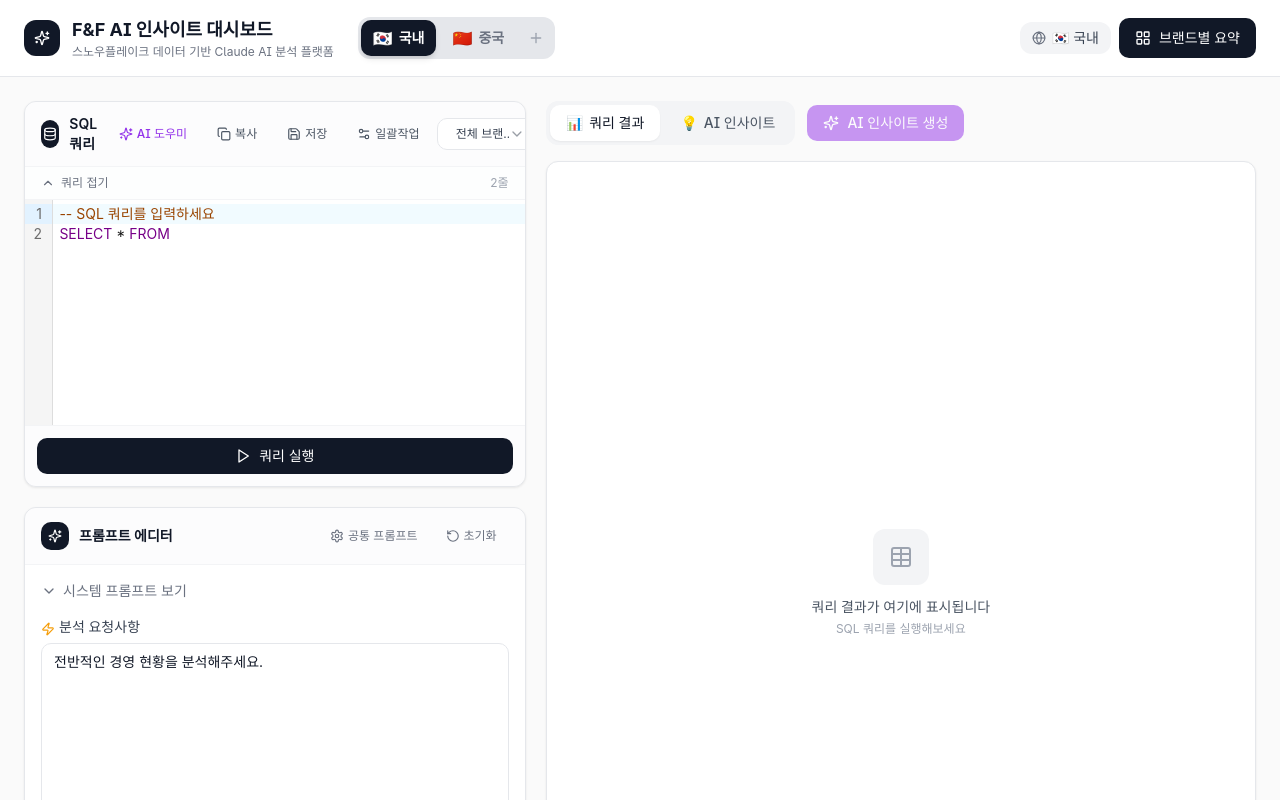
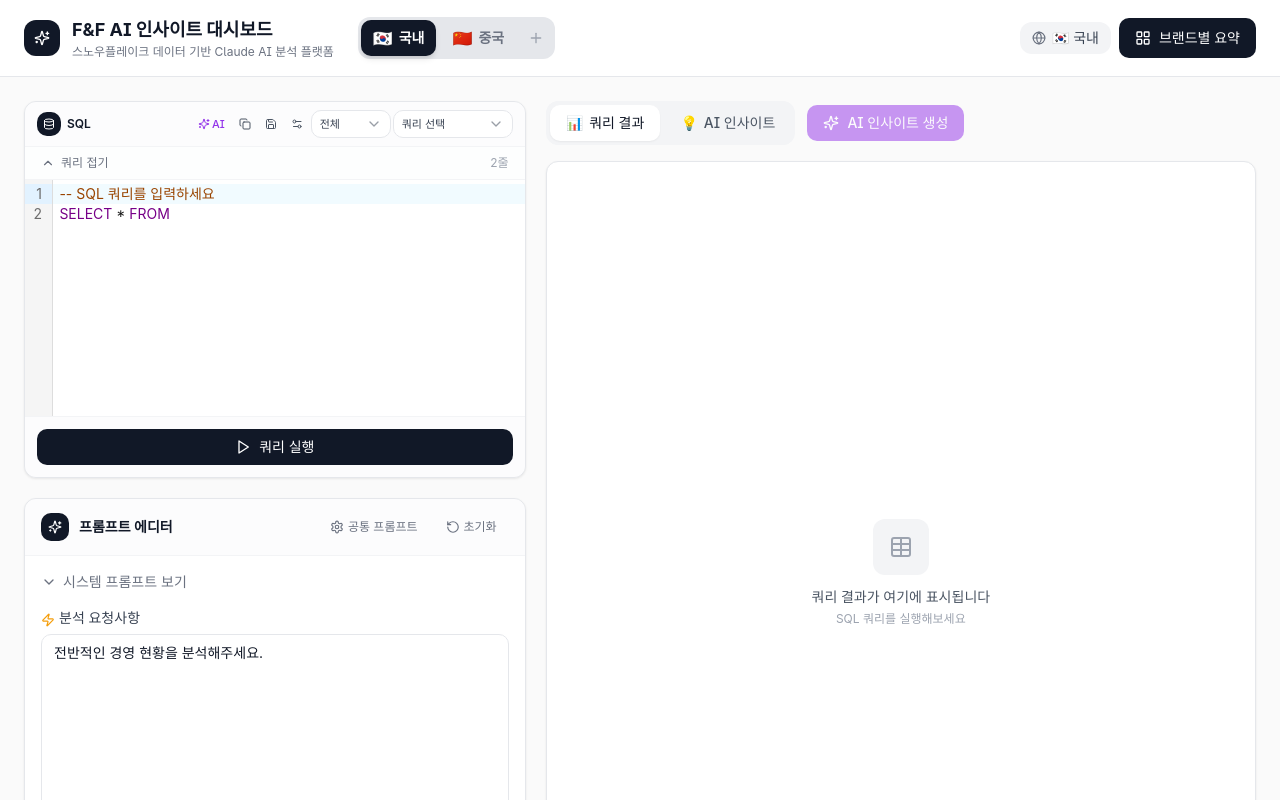
Before and after one commit to sollji87/fnf_ai_insight, a Next.js app: page / in a window 1280 px wide. Shown: the top 800 px of the page. Built offline with nearby package versions, Linux system fonts and the light colour scheme; a web font is replaced by a local one.

Commit message:
style: compact SQL editor header layout to prevent overflow
Co-authored-by: Cursor <cursoragent@cursor.com>

```diff
--- a/src/components/dashboard/SqlEditor.tsx
+++ b/src/components/dashboard/SqlEditor.tsx
@@ -500,49 +500,42 @@ export function SqlEditor({ onQueryResult, isLoading, setIsLoading, region = 'do
   return (
     <div className="flex flex-col h-full rounded-xl bg-white border border-gray-200 overflow-hidden card-shadow relative">
       {/* Header */}
-      <div className="flex items-center justify-between px-4 py-3 border-b border-gray-100 bg-gray-50/50">
-        <div className="flex items-center gap-2.5">
-          <div className="w-7 h-7 rounded-md bg-gray-900 flex items-center justify-center">
-            <Database className="w-3.5 h-3.5 text-white" />
+      <div className="flex items-center justify-between px-3 py-2 border-b border-gray-100 bg-gray-50/50">
+        <div className="flex items-center gap-1.5 flex-shrink-0">
+          <div className="w-6 h-6 rounded-md bg-gray-900 flex items-center justify-center">
+            <Database className="w-3 h-3 text-white" />
           </div>
-          <span className="font-semibold text-gray-900 text-sm">SQL 쿼리</span>
+          <span className="font-semibold text-gray-900 text-xs">SQL</span>
         </div>
-        <div className="flex items-center gap-1.5">
+        <div className="flex items-center gap-0.5 flex-1 justify-end min-w-0">
           <Button
             variant="ghost"
             size="sm"
             onClick={handleOpenAiHelper}
-            className="text-purple-600 hover:text-purple-700 hover:bg-purple-50 h-8 text-xs"
+            className="text-purple-600 hover:text-purple-700 hover:bg-purple-50 h-7 px-1.5 text-[11px]"
           >
-            <Sparkles className="w-3.5 h-3.5 mr-1" />
-            AI 도우미
+            <Sparkles className="w-3 h-3 mr-0.5" />
+            AI
           </Button>
           <Button
             variant="ghost"
             size="sm"
             onClick={handleCopyQuery}
-            className="text-gray-600 hover:text-gray-900 hover:bg-gray-100 h-8 text-xs"
+            className="text-gray-600 hover:text-gray-900 hover:bg-gray-100 h-7 px-1.5 text-[11px]"
           >
             {copied ? (
-              <>
-                <Check className="w-3.5 h-3.5 mr-1 text-green-600" />
-                <span className="text-green-600">복사됨</span>
-              </>
+              <Check className="w-3 h-3 text-green-600" />
             ) : (
-              <>
-                <Copy className="w-3.5 h-3.5 mr-1" />
-                복사
-              </>
+              <Copy className="w-3 h-3" />
             )}
           </Button>
           <Button
             variant="ghost"
             size="sm"
             onClick={() => setShowSaveDialog(true)}
-            className="text-gray-600 hover:text-gray-900 hover:bg-gray-100 h-8 text-xs"
+            className="text-gray-600 hover:text-gray-900 hover:bg-gray-100 h-7 px-1.5 text-[11px]"
           >
-            <Save className="w-3.5 h-3.5 mr-1" />
-            저장
+            <Save className="w-3 h-3" />
           </Button>
           <Button
             variant="ghost"
@@ -552,19 +545,18 @@ export function SqlEditor({ onQueryResult, isLoading, setIsLoading, region = 'do
               setBatchError(null);
               setShowBatchDialog(true);
             }}
-            className="text-gray-600 hover:text-gray-900 hover:bg-gray-100 h-8 text-xs"
+            className="text-gray-600 hover:text-gray-900 hover:bg-gray-100 h-7 px-1.5 text-[11px]"
             title="쿼리 일괄 복사/날짜 변경"
           >
-            <Settings2 className="w-3.5 h-3.5 mr-1" />
-            일괄작업
+            <Settings2 className="w-3 h-3" />
           </Button>
           {/* Brand Filter */}
           <Select value={filterBrand} onValueChange={(v) => setFilterBrand(v as BrandCode | 'all')}>
-            <SelectTrigger className="w-[100px] h-8 bg-white border-gray-200 text-gray-700 text-xs">
+            <SelectTrigger className="w-[80px] h-7 bg-white border-gray-200 text-gray-700 text-[11px] px-2">
               <SelectValue placeholder="브랜드" />
             </SelectTrigger>
             <SelectContent className="bg-white border-gray-200">
-              <SelectItem value="all" className="text-gray-700 text-xs">전체 브랜드</SelectItem>
+              <SelectItem value="all" className="text-gray-700 text-xs">전체</SelectItem>
               {BRAND_CODES.map((b) => (
                 <SelectItem key={b.code} value={b.code} className="text-gray-700 text-xs">
                   {b.name}
@@ -573,7 +565,7 @@ export function SqlEditor({ onQueryResult, isLoading, setIsLoading, region = 'do
             </SelectContent>
           </Select>
           <Select value={selectedQueryId} onValueChange={handleQuerySelect}>
-            <SelectTrigger className="w-[160px] h-8 bg-white border-gray-200 text-gray-700 text-xs">
+            <SelectTrigger className="w-[120px] h-7 bg-white border-gray-200 text-gray-700 text-[11px] px-2 truncate">
               <SelectValue placeholder="쿼리 선택">{getSelectedLabel()}</SelectValue>
             </SelectTrigger>
             <SelectContent className="bg-white border-gray-200 max-h-[400px]">
```
